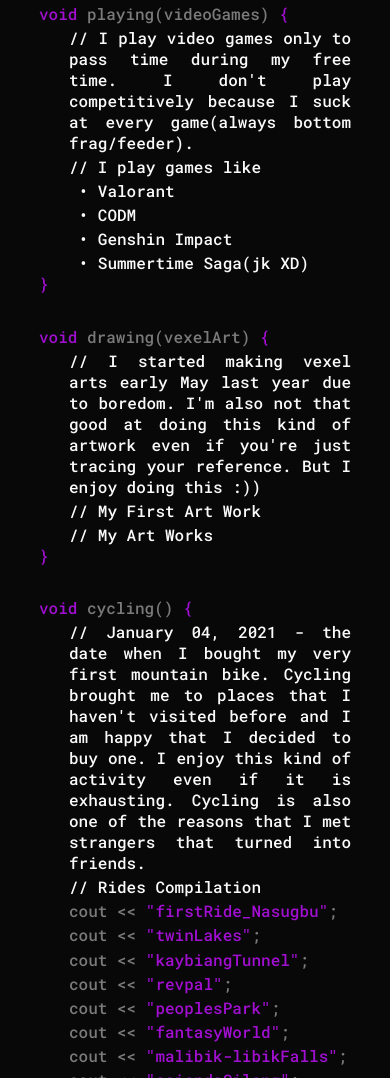
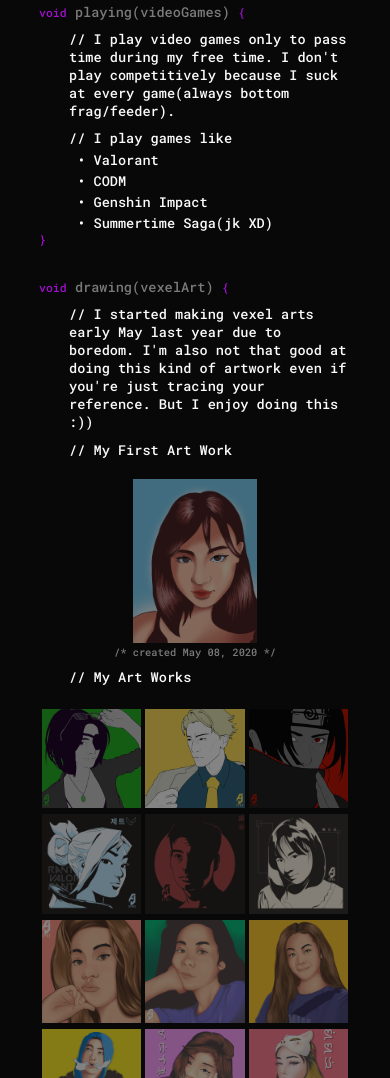
Before and after one commit to aaronjoshuaespinosa/myBlog, a plain HTML site: page hobbies.html in a window 390 px wide. Shown: the part 922-2000 px from the top of the page. Drawn offline with Linux system fonts and the light colour scheme.

Commit message:
hobby update

```diff
--- a/hobbies.html
+++ b/hobbies.html
@@ -22,6 +22,7 @@
             <p class="pro"><i>noun</i> /ˈhäbē/</p>
             <p class="pro">plural noun: <b>hobbies</b></p>
             <p class="mean">an activity done regularly in one's leisure time for pleasure.</p>
+            <p class="mean" style="color: #7a7a7a; font-size: medium;">/* scroll down */</p>
         </div>
 
         <div class="gridsUni">
@@ -34,10 +35,10 @@
                         <p class="labelHobbies"><span class="defTxt">void</span> playing(videoGames) <span class="defTxt">{</span></p>
                         <p class="hobbyTxt">// I play video games only to pass time during my free time. I don't play competitively because I suck at every game(always bottom frag/feeder).</p>
                         <p class="hobbyTxt">// I play games like</p>
-                        <p class="hobbyTxt">&nbsp• Valorant</p>
-                        <p class="hobbyTxt">&nbsp• CODM</p>
-                        <p class="hobbyTxt">&nbsp• Genshin Impact</p>
-                        <p class="hobbyTxt">&nbsp• Summertime Saga(jk XD)</p>
+                        <p class="hobbyTxtBull">&nbsp• Valorant</p>
+                        <p class="hobbyTxtBull">&nbsp• CODM</p>
+                        <p class="hobbyTxtBull">&nbsp• Genshin Impact</p>
+                        <p class="hobbyTxtBull">&nbsp• Summertime Saga(jk XD)</p>
                         <p class="labelHobbies"><span class="defTxt">}</span></p>
                     </div>
 
@@ -45,7 +46,29 @@
                         <p class="labelHobbies"><span class="defTxt">void</span> drawing(vexelArt) <span class="defTxt">{</span></p>
                         <p class="hobbyTxt">// I started making vexel arts early May last year due to boredom. I'm also not that good at doing this kind of artwork even if you're just tracing your reference. But I enjoy doing this :))</p>
                         <p class="hobbyTxt">// My First Art Work</p>
+                        <img src="vexFirst.png" alt="vexFirst" class="soloImg">
+                        <p class="subtitle">/* created May 08, 2020 */</p>
                         <p class="hobbyTxt">// My Art Works</p>
+                        <table class="table">
+                            <tr class="vexContainer">
+                                <td><img src="vex1.png" alt="vex1"></td><td><img src="vex2.png" alt="vex2"></td><td><img src="vex3.png" alt="vex3"></td>
+                            </tr>
+                        </table>
+                        <table class="tableVex">
+                            <tr class="vexContainer">
+                                <td><img src="vex4.png" alt="vex4"></td><td><img src="vex5.png" alt="vex5"></td><td><img src="vex6.png" alt="vex6"></td>
+                            </tr>
+                        </table>
+                        <table class="tableVex">
+                            <tr class="vexContainer">
+                                <td><img src="vex7.png" alt="vex7"></td><td><img src="vex8.png" alt="vex8"></td><td><img src="vex9.png" alt="vex9"></td>
+                            </tr>
+                        </table>
+                        <table class="tableVex">
+                            <tr class="vexContainer">
+                                <td><img src="vex10.png" alt="vex10"></td><td><img src="vex11.png" alt="vex11"></td><td><img src="vex12.png" alt="vex12"></td>
+                            </tr>
+                        </table>
                         <p class="labelHobbies"><span class="defTxt">}</span></p>
                     </div>
 
@@ -73,7 +96,7 @@
 
         <div class="space"></div>
 
-        <div class="footer">
+        <footer class="footer">
             <p class="copyright_footer">© 2021 All rights reserved</p>
             <ul class="socMed_footer">
                 <a href="https://github.com/eyrooonnn"><img src="githubFooter.png" alt="ghLogo"></a>
@@ -81,6 +104,6 @@
                 <a href="https://twitter.com/_eyrooonnn"><img src="twitterFooter.png" alt="twttrLogo"></a>
                 <a href="https://www.facebook.com/eyrooonnn.spns/"><img src="facebookFooter.png" alt="fbLogo"></a>
             </ul>
-        </div>
+        </footer>
     </body>
 </html>
--- a/style.css
+++ b/style.css
@@ -345,7 +345,7 @@ p {
 }
 
 .word {
-    padding-top: 130px;
+    padding-top: 10vh;
     font-size: 180px;
     font-weight: 700;
     text-align: center;
@@ -380,6 +380,16 @@ p {
     font-weight: 500;
     color: #fafafa;
     margin-left: 30px;
+    margin-top: 3%;
+    text-align: left;
+}
+
+.hobbyTxtBull {
+    font-family: 'Roboto Mono', monospace;
+    font-size: 20px;
+    font-weight: 500;
+    color: #fafafa;
+    margin-left: 30px;
     margin-top: 1%;
 }
 
@@ -397,6 +407,45 @@ p {
     font-size: 20px;
     font-weight: 500;
     color: #a10fd1;
+}
+
+.soloImg {
+    display: block;
+    margin-left: auto;
+    margin-right: auto;
+    width: 40%;
+    padding: 20px 0px 0px 0px;
+    opacity: 0.5;
+    transition: all 0.4s ease;
+}
+
+.soloImg:hover {
+    opacity: 1;
+}
+
+.subtitle {
+    font-family: 'Roboto Mono', monospace;
+    font-size: 15px;
+    font-weight: 500;
+    color: #7a7a7a;
+    margin-top: 0.5%;
+    text-align: center;
+}
+
+.tableVex {
+    margin-top: 0px;
+}
+
+.vexContainer img{
+    opacity: 0.5;
+    width: 100%;
+    outline: solid 3px #080808;
+    outline-offset: -3px;
+    transition: all 0.4s ease;
+}
+
+.vexContainer img:hover{
+    opacity: 1;
 }
 
 /* SPACE BETWEEN FOOTER AND CONTENT */
@@ -574,6 +623,7 @@ p {
 
     /* HOBBIES */
     .word {
+        padding-top: 20vh;
         font-size: 700%;
     }
 
@@ -586,23 +636,40 @@ p {
     }
 
     .labelHobbies {
-        font-size: 100%;
+        font-size: 85%;
     }
 
     .defTxt {
-        font-size: 100%;
+        font-size: 85%;
     }
 
     .hobbyTxt {
-        font-size: 100%;
+        font-size: 85%;
+    }
+
+    .hobbyTxtBull {
+        font-size: 85%;
     }
 
     .hobbyTxtCy {
-        font-size: 100%;
+        font-size: 85%;
     }
 
     .space {
-        height: 30%;
+        height: 30vh;
+    }
+
+    .subtitle {
+        font-size: 65%;
+    }
+
+    .vexContainer img{
+        outline: solid 1px #080808;
+        outline-offset: -1px;
+    }
+
+    .tableVex {
+        margin-top: 0px;
     }
 
     /* FOOTER */
@@ -610,7 +677,7 @@ p {
         display: flex;
         justify-content: center;
         align-items: center;
-        height: 10%;
+        height: 20vh;
         padding: 0px;
         margin: 0px;
 
```
Also changed, not shown: vex1.png (added), vex10.png (added), vex11.png (added), vex12.png (added), vex2.png (added), vex3.png (added), vex4.png (added), vex5.png (added), vex6.png (added), vex7.png (added), vex8.png (added), vex9.png (added), vexFirst.png (added).
